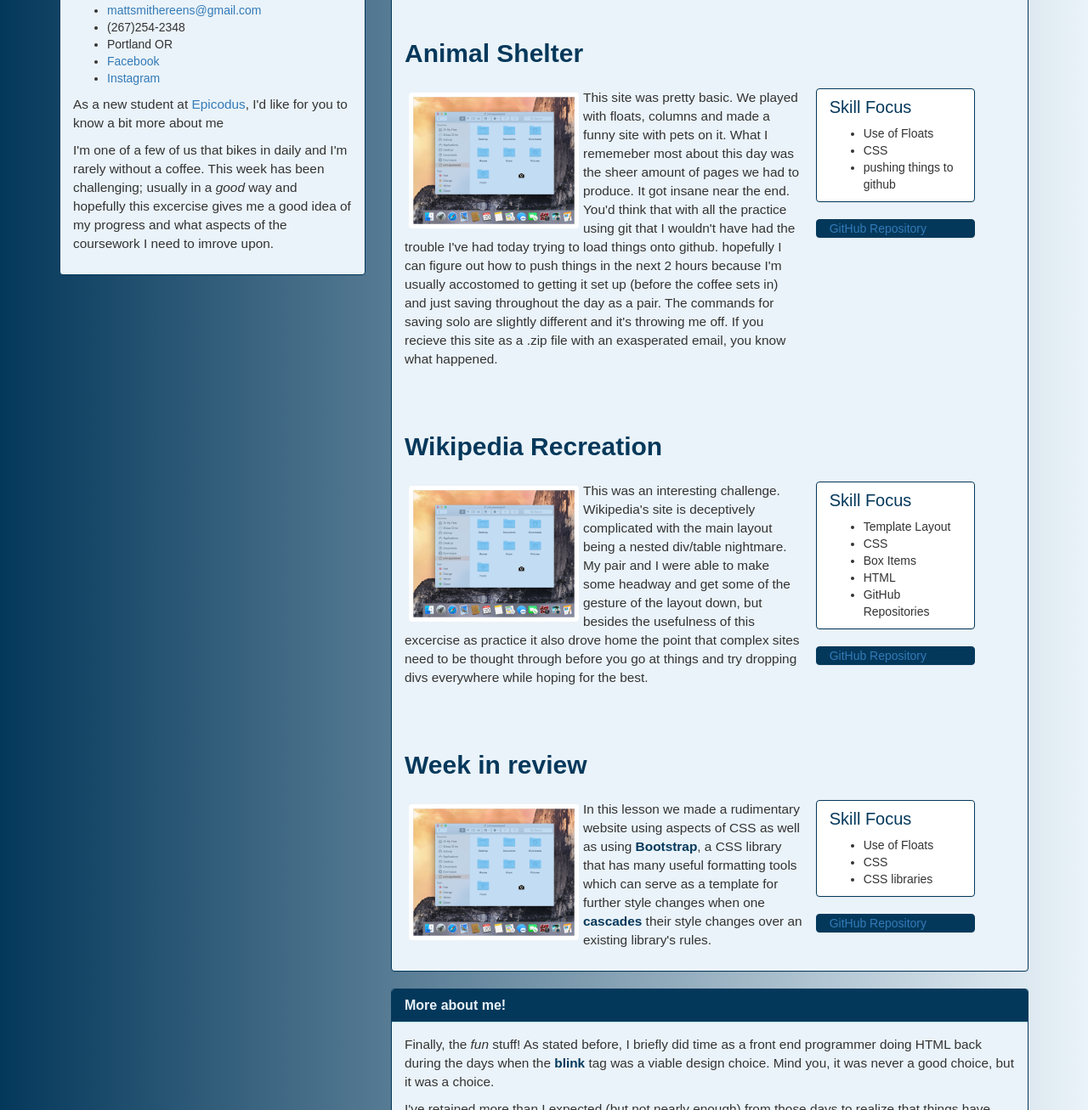
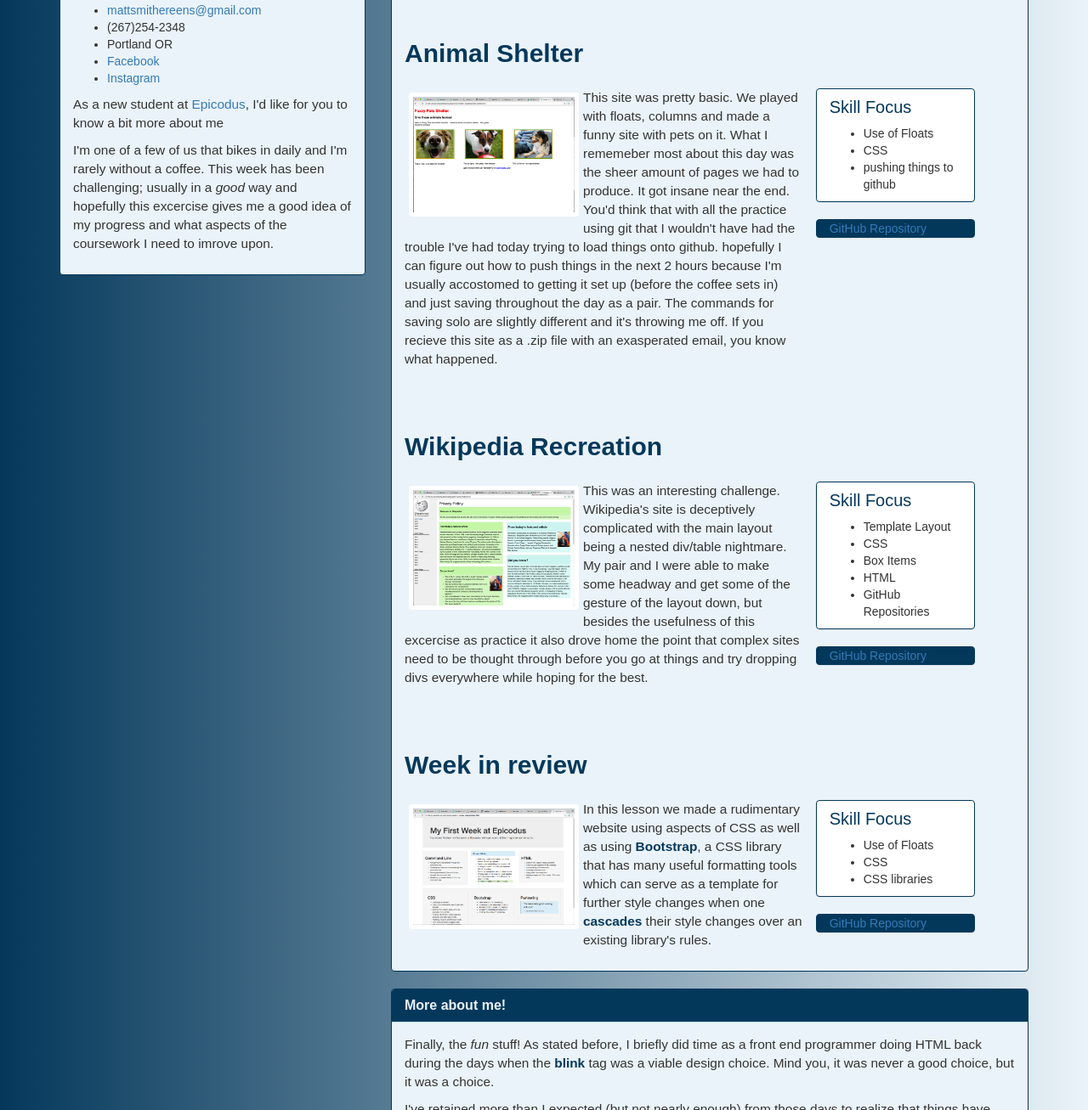
Before and after one commit to MattSmithereens/Beginner-HTML-portfolio-style-project, a plain HTML site: page index.html in a window 1280 px wide. Shown: the part 575-1882 px from the top of the page at 85% size. Drawn offline with Linux system fonts and the light colour scheme.

Commit message:
final page

```diff
--- a/index.html
+++ b/index.html
@@ -58,7 +58,9 @@
             <div class="row buffer">
               <h3 class="buffer">Animal Shelter</h3>
               <div class="col-md-8">
-                <img src="img/placeholder-project.png" class="thumbnail" alt="">
+                <a href="img/sites-pets.png" target="_blank">
+                  <img src="img/sites-pets.png" class="thumbnail" alt="">
+                </a>
                 <p>This site was pretty basic.  We played with floats, columns and made a funny site with pets on it.  What I rememeber most about this day was the sheer amount of pages we had to produce.  It got insane near the end.  You'd think that with all the practice using git that I wouldn't have had the trouble I've had today trying to load things onto github.  hopefully I can figure out how to push things in the next 2 hours because I'm usually accostomed to getting it set up (before the coffee sets in) and just saving throughout the day as a pair.  The commands for saving solo are slightly different and it's throwing me off.  If you recieve this site as a .zip file with an exasperated email, you know what happened.</p>
               </div>
               <div class="col-md-3 panel white">
@@ -77,7 +79,9 @@
             <div class="row buffer">
               <h3 class="buffer">Wikipedia Recreation</h3>
               <div class="col-md-8">
-                <img src="img/placeholder-project.png" class="thumbnail" alt="">
+                <a href="img/sites-wiki.png" target="_blank">
+                  <img src="img/sites-wiki.png" class="thumbnail" alt="">
+                </a>
                 <p>This was an interesting challenge.  Wikipedia's site is deceptively complicated with the main layout being a nested div/table nightmare.  My pair and I were able to make some headway and get some of the gesture of the layout down, but besides the usefulness of this excercise as practice it also drove home the point that complex sites need to be thought through before you go at things and try dropping divs everywhere while hoping for the best.
                 </p>
               </div>
@@ -99,7 +103,9 @@
             <div class="row buffer">
               <h3 class="buffer">Week in review</h3>
               <div class="col-md-8">
-                <img src="img/placeholder-project.png" class="thumbnail" alt="placeholder image until I can get my github issues sorted">
+                <a href="img/sites-review.png">
+                  <img src="img/sites-review.png" class="thumbnail" alt="review site thumb">
+                </a>
                 <p>
                   In this lesson we made a rudimentary website using aspects of CSS as well as using <b>Bootstrap</b>, a CSS library that has many useful formatting tools which can serve as a template for further style changes when one <b>cascades</b> their style changes over an existing library's rules.
                 </p>
```
Also changed, not shown: img/sites-pets.png (added), img/sites-review.png (added), img/sites-wiki.png (added).
